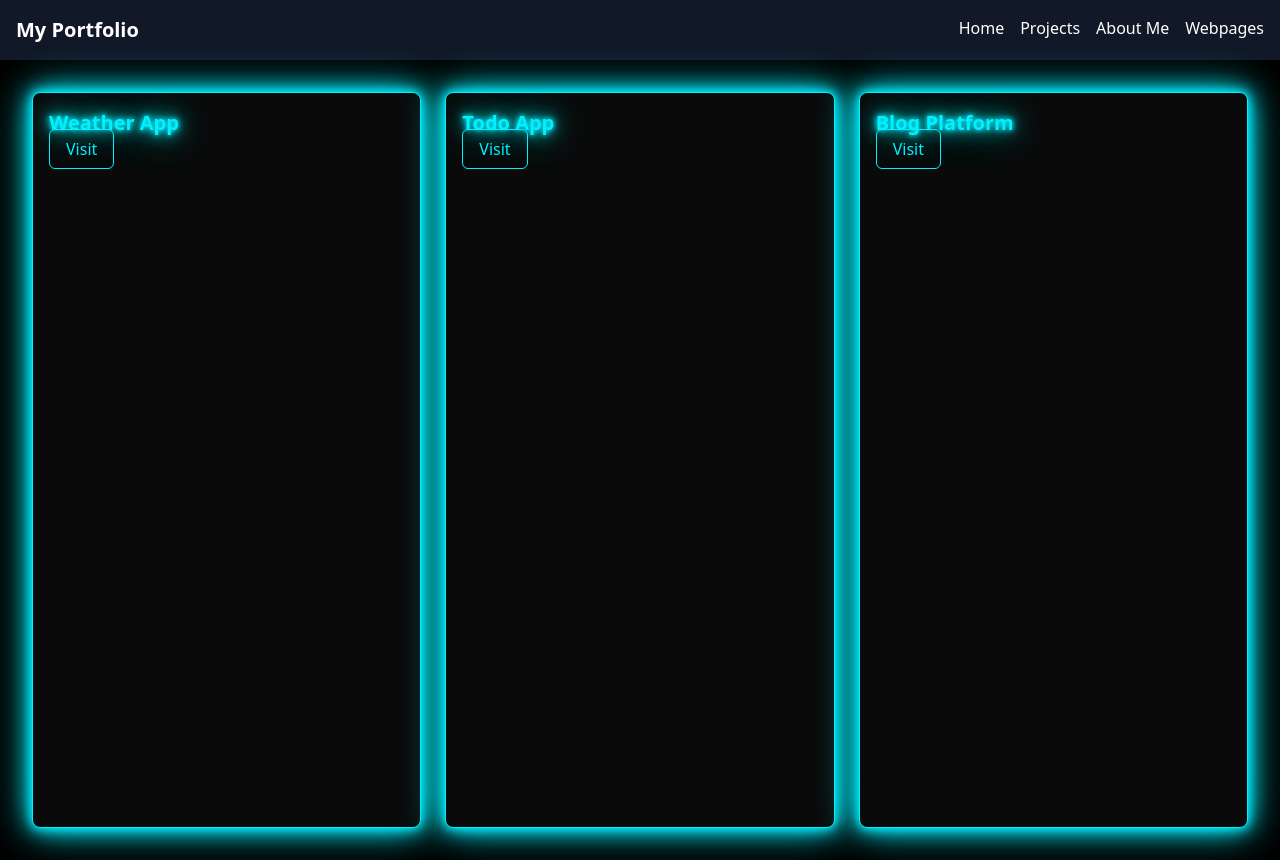
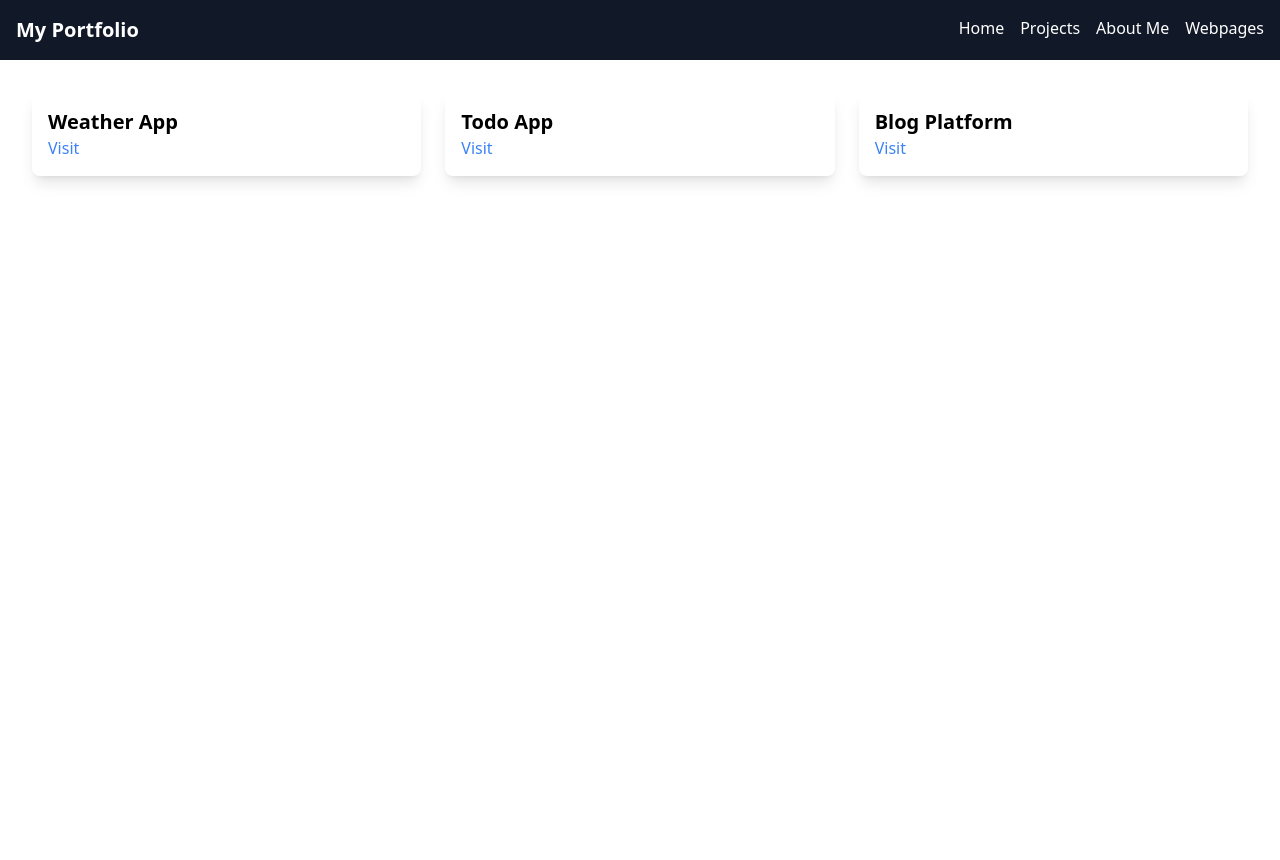
Before and after one commit to Aayush-kumar-ctrl/portfolio-site, a React (Vite) app in the folder my-portfolio/: page /webpages in a window 1280 px wide. After the commit the page ends 800 px from the top, so only its background shows below. Built offline with nearby package versions, Linux system fonts and the light colour scheme.

Commit message:
webpages

```diff
--- a/my-portfolio/src/pages/webpages.jsx
+++ b/my-portfolio/src/pages/webpages.jsx
@@ -7,11 +7,11 @@ const pages = [
 
 
 return (
-<div className="p-8 grid grid-cols-1 md:grid-cols-3 gap-6 bg-black min-h-screen">
+<div className="p-8 grid grid-cols-1 md:grid-cols-3 gap-6">
 {pages.map((page, i) => (
-<div key={i} className="neon-card p-4 rounded-lg slide-in">
-<h3 className="text-xl font-bold neon-text">{page.title}</h3>
-<a href={page.link} className="btn-neon">Visit</a>
+<div key={i} className="shadow-lg p-4 rounded-lg">
+<h3 className="text-xl font-bold">{page.title}</h3>
+<a href={page.link} className="text-blue-500 hover:underline">Visit</a>
 </div>
 ))}
 </div>
```
